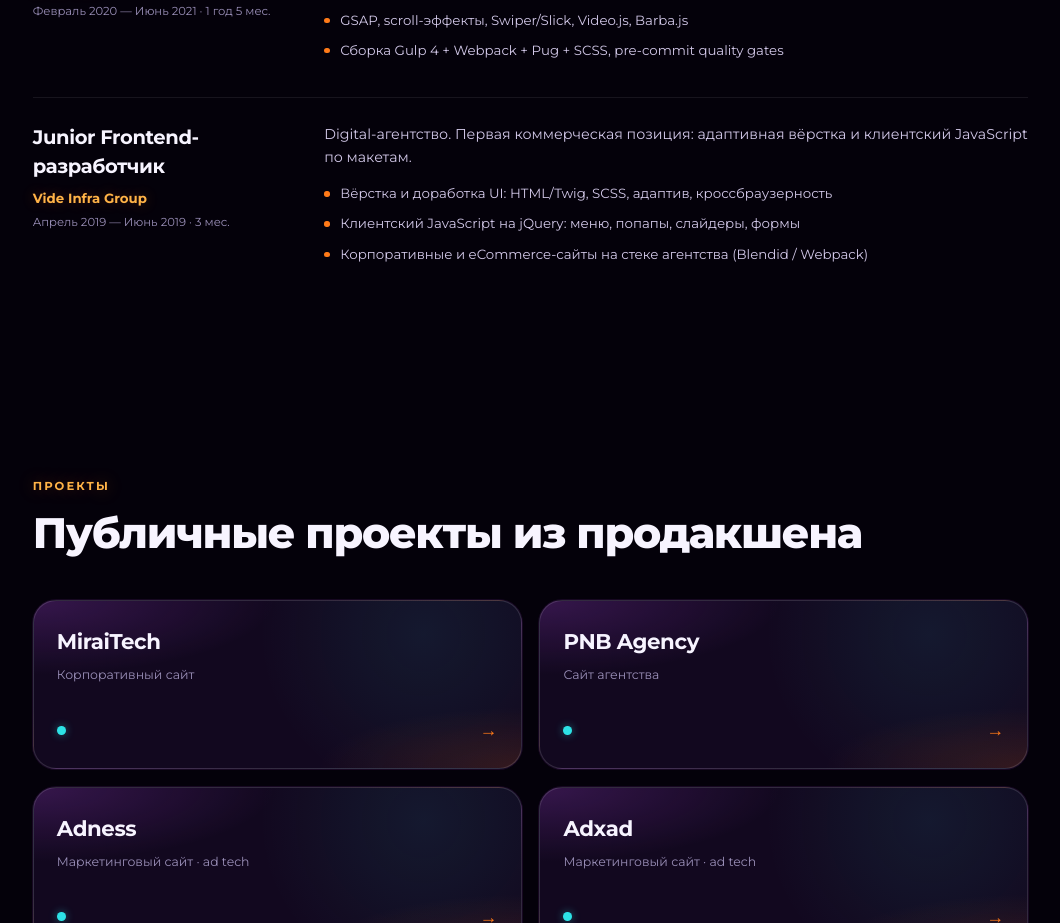
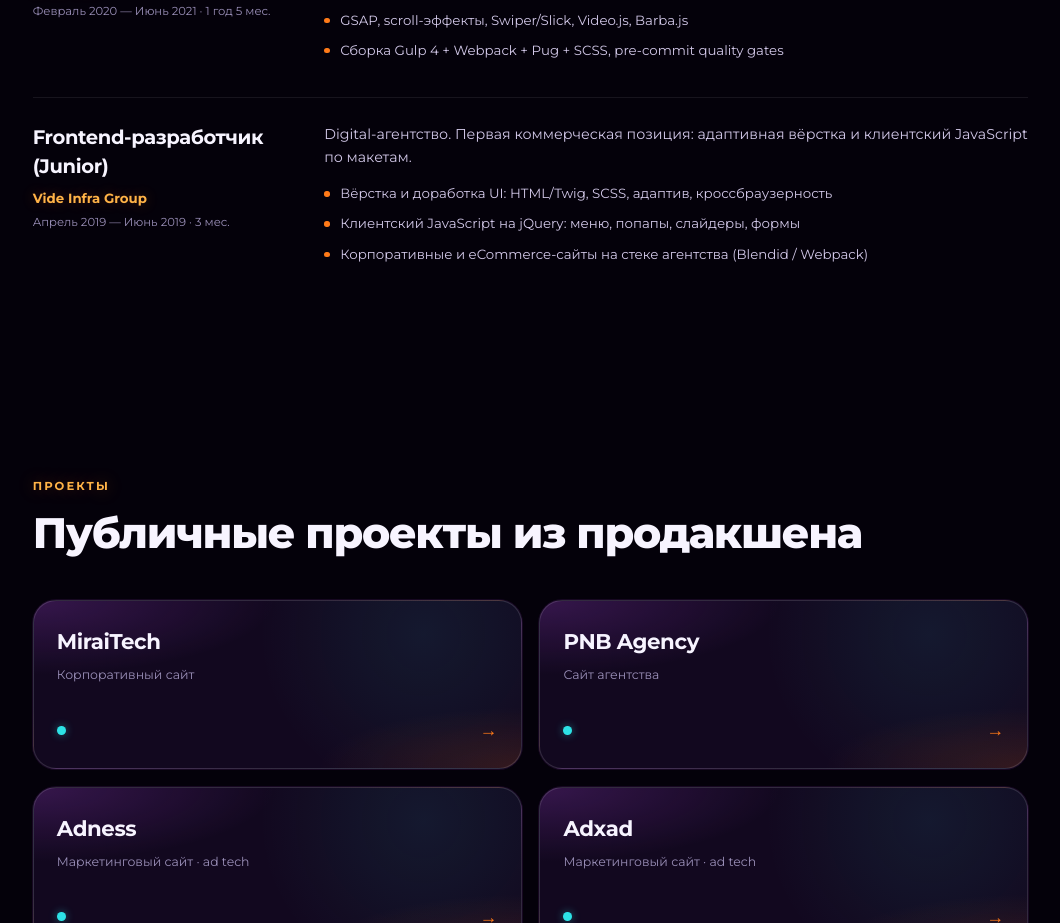
Before and after one commit to evgeny-markov/em-react, a React (Vite) app: page / in a window 1280 px wide. Shown: the part 2180-3103 px from the top of the page, without its empty margins (102-1162 px from the left). Built offline with nearby package versions, Linux system fonts and the light colour scheme.

Commit message:
fixed_content

```diff
--- a/src/data/content.ts
+++ b/src/data/content.ts
@@ -47,7 +47,7 @@ export const experience = [
     ],
   },
   {
-    role: 'Junior Frontend-разработчик',
+    role: 'Frontend-разработчик (Junior)',
     company: 'Vide Infra Group',
     period: 'Апрель 2019 — Июнь 2019 · 3 мес.',
     summary:
```
